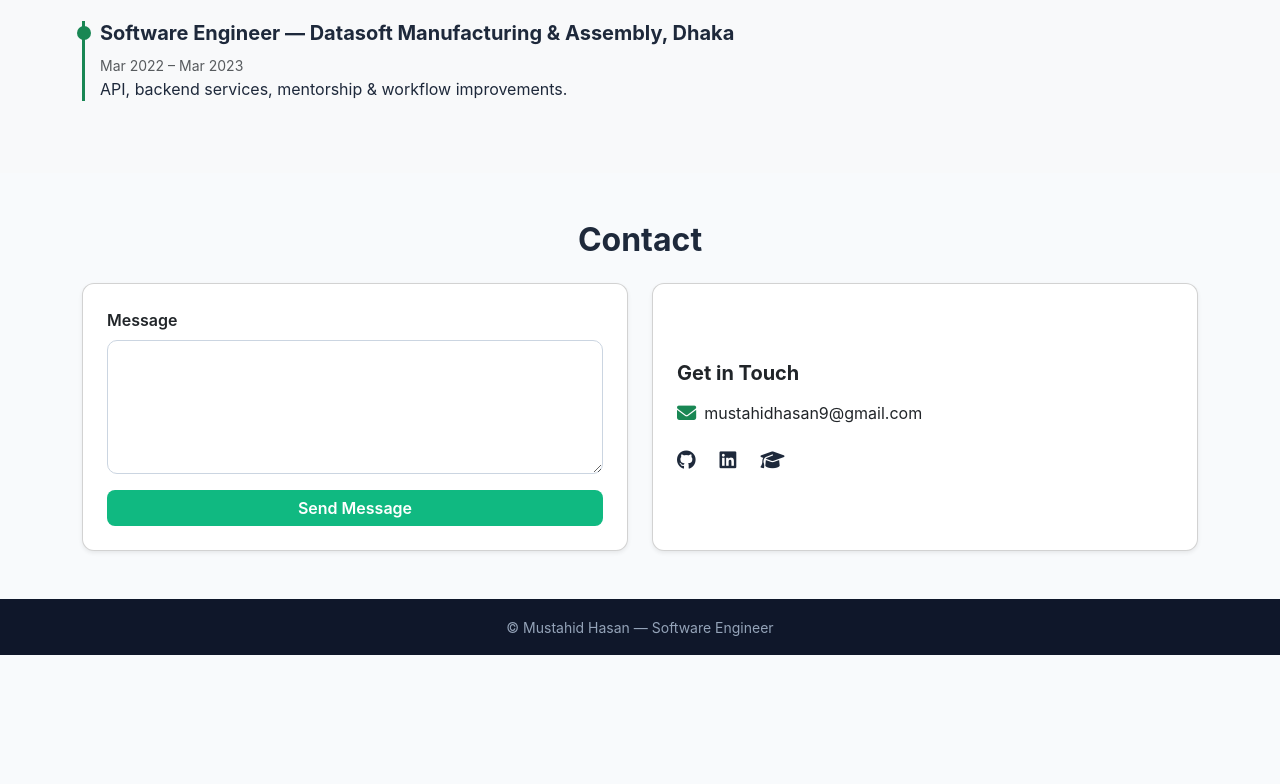
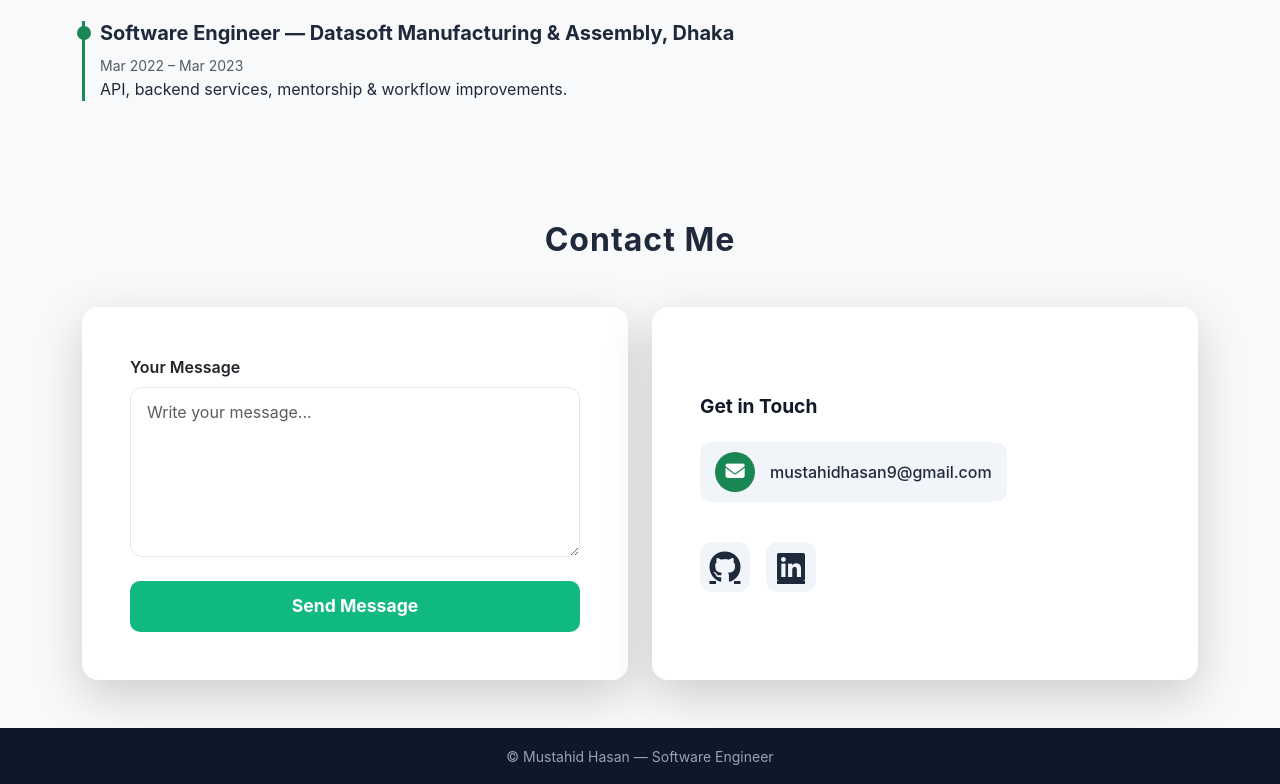
Before and after one commit to mustahidhasan/mustahid.github.io, a plain HTML site: page index.html in a window 1280 px wide. Shown: the part 2635-3419 px from the top of the page. Before the commit the page ends 3290 px from the top, so only its background shows below. Drawn offline with nearby package versions, Linux system fonts and the light colour scheme.

Commit message:
contact section updated in UI

```diff
--- a/assets/css/style.css
+++ b/assets/css/style.css
@@ -212,15 +212,110 @@ header .btn {
 .timeline li { border-left: 3px solid #198754; padding-left: 15px; position: relative; }
 .timeline li::before { content: ""; width: 14px; height: 14px; background: #198754; border-radius: 50%; position: absolute; left: -8px; top: 5px; }
 
-/* === CONTACT === */
-#contact .card { border-radius: 12px; background: #fff; height: 100%; }
-#contact h5 { font-weight: 700; }
-#contact .form-control { border-radius: 10px; border: 1px solid #cbd5e1; }
-#contact .btn { border-radius: 8px; font-weight: 600; }
-#contact p { font-size: 1rem; display: flex; align-items: center; }
-#contact i { font-size: 1.2rem; }
-#contact .social-link { color: #1e293b; transition: transform 0.3s, color 0.3s; }
-#contact .social-link:hover { transform: translateY(-4px); color: #10b981; }
+/* === CONTACT SECTION === */
+#contact {
+  background: #f8fafc;
+}
+
+#contact h2 {
+  font-weight: 800;
+  letter-spacing: 1px;
+}
+
+#contact .card {
+  border-radius: 16px;
+  background: #ffffff;
+  height: 100%;
+  transition: transform 0.3s, box-shadow 0.3s;
+}
+
+#contact .card:hover {
+  transform: translateY(-5px);
+  box-shadow: 0 20px 40px rgba(0,0,0,0.08);
+}
+
+/* Form Styling */
+#contact .form-control {
+  border-radius: 12px;
+  border: 1px solid #e2e8f0;
+  padding: 0.75rem 1rem;
+  font-size: 1rem;
+  transition: border-color 0.3s, box-shadow 0.3s;
+}
+
+#contact .form-control:focus {
+  border-color: #10b981;
+  box-shadow: 0 0 0 0.2rem rgba(16,185,129,0.25);
+}
+
+#contact .btn {
+  border-radius: 10px;
+  font-weight: 700;
+  padding: 0.75rem 1rem;
+  font-size: 1.1rem;
+  transition: transform 0.3s, box-shadow 0.3s;
+}
+
+#contact .btn:hover {
+  transform: translateY(-2px);
+  box-shadow: 0 6px 12px rgba(16,185,129,0.25);
+}
+
+/* Contact Info Styling */
+#contact h5 {
+  font-weight: 700;
+  font-size: 1.2rem;
+  color: #111827;
+}
+
+/* Email Card */
+#contact .contact-item {
+  display: flex;
+  align-items: center;
+  gap: 15px;
+  text-decoration: none;
+  color: #1e293b;
+  padding: 10px 15px;
+  border-radius: 12px;
+  background: #f1f5f9;
+  transition: transform 0.3s, background 0.3s;
+}
+
+#contact .contact-item:hover {
+  transform: translateY(-3px);
+  background: #10b9811a;
+}
+
+#contact .contact-item .icon {
+  width: 40px;
+  height: 40px;
+  font-size: 1.2rem;
+}
+
+#contact .contact-item .contact-text {
+  font-size: 1rem;
+  font-weight: 500;
+}
+
+/* Social Links */
+#contact .social-link.modern {
+  display: flex;
+  align-items: center;
+  justify-content: center;
+  width: 50px;
+  height: 50px;
+  background: #f1f5f9;
+  border-radius: 12px;
+  color: #1e293b;
+  transition: transform 0.3s, background 0.3s, color 0.3s;
+}
+
+#contact .social-link.modern:hover {
+  transform: translateY(-5px) scale(1.1);
+  color: #fff;
+  background: #10b981;
+}
+
 
 /* === FOOTER === */
 footer { background: #0f172a; }
--- a/index.html
+++ b/index.html
@@ -238,43 +238,46 @@
 </section>
 
 <!-- CONTACT -->
-<section id="contact" class="py-5">
+<section id="contact" class="py-5 bg-light">
   <div class="container">
-    <h2 class="mb-4 text-center">Contact</h2>
-    <div class="row g-4">
+    <h2 class="mb-5 text-center fw-bold">Contact Me</h2>
+    <div class="row g-4 align-items-stretch">
 
       <!-- Contact Form -->
       <div class="col-md-6">
-        <div class="card shadow-sm p-4 h-100">
+        <div class="card shadow-lg p-5 h-100 border-0">
           <form>
-            <div class="mb-3">
-              <label class="form-label fw-semibold">Message</label>
-              <textarea id="message" rows="5" class="form-control"></textarea>
+            <div class="mb-4">
+              <label for="message" class="form-label fw-semibold">Your Message</label>
+              <textarea id="message" rows="6" class="form-control form-control-lg" placeholder="Write your message..."></textarea>
             </div>
-            <button id="sendBtn" type="button" class="btn btn-success w-100">Send Message</button>
+            <button id="sendBtn" type="button" class="btn btn-success btn-lg w-100">
+              Send Message
+            </button>
           </form>
         </div>
       </div>
 
       <!-- Contact Info -->
       <div class="col-md-6">
-        <div class="card shadow-sm p-4 h-100 d-flex flex-column justify-content-center align-items-start">
-          <h5 class="mb-3">Get in Touch</h5>
-          <p class="mb-3">
-            <i class="fas fa-envelope me-2 text-success"></i>
-            <a href="mailto:mustahidhasan9@gmail.com" class="text-decoration-none text-dark">
-              mustahidhasan9@gmail.com
-            </a>
-          </p>
-          <div class="d-flex gap-4 mt-2">
-            <a href="https://github.com/mustahidhasan" target="_blank" class="social-link">
+        <div class="card shadow-lg p-5 h-100 border-0 d-flex flex-column justify-content-center align-items-start">
+          <h5 class="mb-4">Get in Touch</h5>
+
+          <!-- Email -->
+          <a href="mailto:mustahidhasan9@gmail.com" class="contact-item mb-3">
+            <div class="icon bg-success text-white rounded-circle d-flex align-items-center justify-content-center">
+              <i class="fas fa-envelope"></i>
+            </div>
+            <span class="contact-text">mustahidhasan9@gmail.com</span>
+          </a>
+
+          <!-- Social Links -->
+          <div class="d-flex gap-3 mt-4">
+            <a href="https://github.com/mustahidhasan" target="_blank" class="social-link modern">
               <i class="fab fa-github fa-2x"></i>
             </a>
-            <a href="https://linkedin.com/in/mustahid-hasan-8800851a9" target="_blank" class="social-link">
+            <a href="https://linkedin.com/in/mustahid-hasan-8800851a9" target="_blank" class="social-link modern">
               <i class="fab fa-linkedin fa-2x"></i>
-            </a>
-            <a href="https://scholar.google.com/citations?user=XXXX" target="_blank" class="social-link">
-              <i class="fas fa-graduation-cap fa-2x"></i>
             </a>
           </div>
         </div>
```
